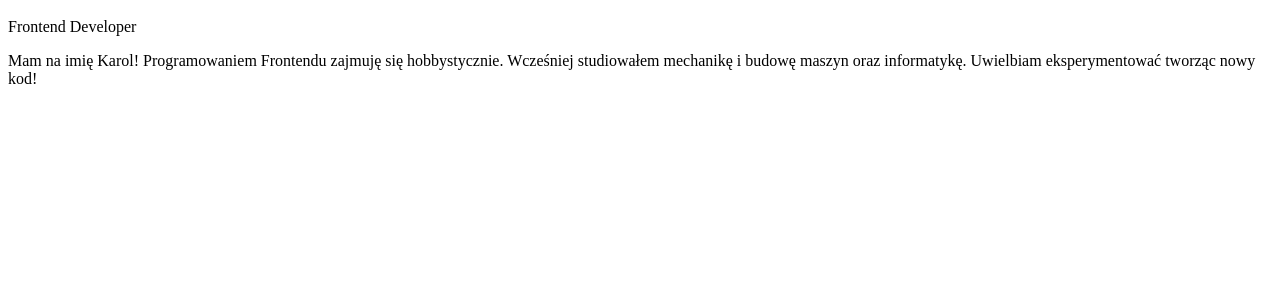
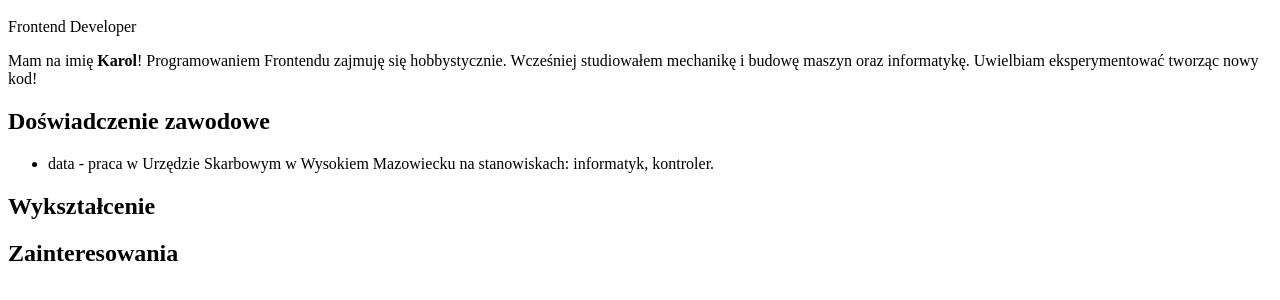
Before and after one commit to K4rol4/project, a plain HTML site: page index.html in a window 1280 px wide. Shown: the part 48-348 px from the top of the page. Drawn offline with Linux system fonts and the light colour scheme.

Commit message:
beginnig of html coding

```diff
--- a/index.html
+++ b/index.html
@@ -1,8 +1,15 @@
 <h1>Karol Raciborski</h1>
 <span>Frontend Developer</span>
 <p>
-    Mam na imię Karol!
+    Mam na imię <b>Karol</b>!
     Programowaniem Frontendu zajmuję się hobbystycznie.
     Wcześniej studiowałem mechanikę i budowę maszyn oraz informatykę.
     Uwielbiam eksperymentować tworząc nowy kod!
 </p>
+<h2>Doświadczenie zawodowe</h2>
+<ul>
+<li>data - praca w Urzędzie Skarbowym w Wysokiem Mazowiecku na stanowiskach:
+informatyk, kontroler.</li>
+</ul>
+<h2>Wykształcenie</h2>
+<h2>Zainteresowania</h2>
```
